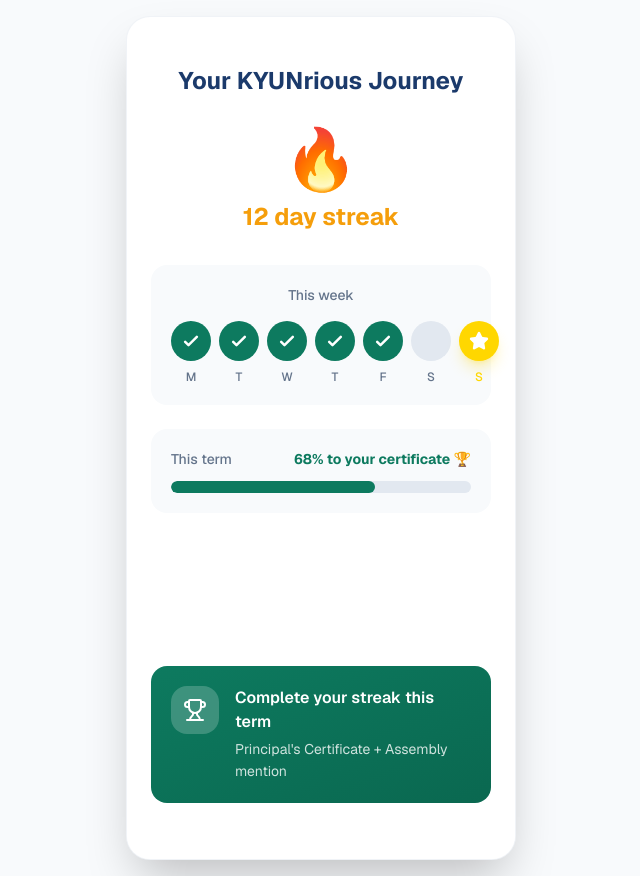
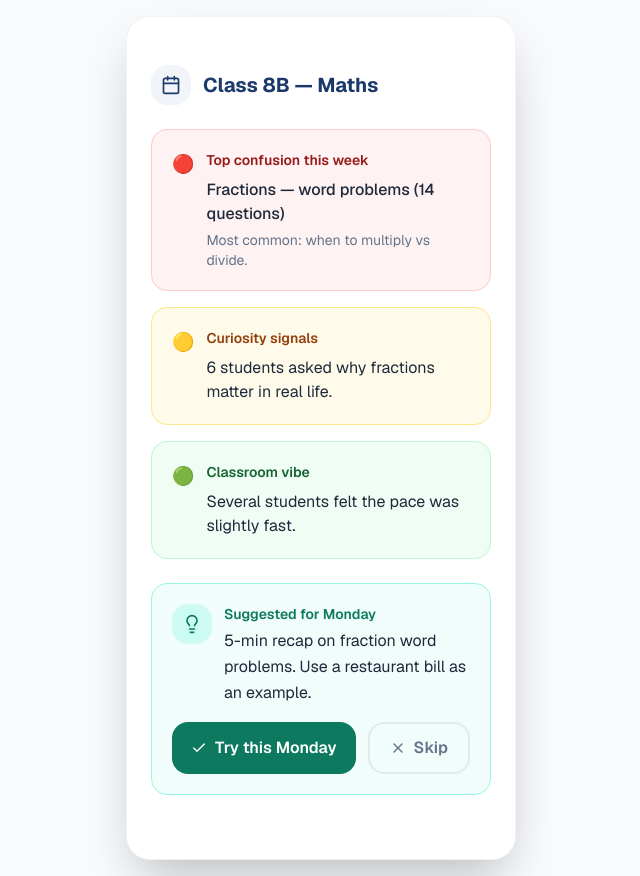
Before and after one commit to Ketan411/v0-kyunrious-app-screen, a Next.js app: page / in a window 1280 px wide. Shown: the whole page, without its empty margins (319-959 px from the left). Built offline with nearby package versions, Linux system fonts and the light colour scheme.

Commit message:
feat: revamp JourneyScreen to TeacherDashboard with new UI elements

```diff
--- a/app/page.tsx
+++ b/app/page.tsx
@@ -1,94 +1,100 @@
-import { Trophy, Star } from "lucide-react"
+import { Calendar, Lightbulb, Check, X } from "lucide-react"
 
-export default function JourneyScreen() {
-  const weekDays = [
-    { day: "M", completed: true },
-    { day: "T", completed: true },
-    { day: "W", completed: true },
-    { day: "T", completed: true },
-    { day: "F", completed: true },
-    { day: "S", completed: false },
-    { day: "S", isToday: true },
-  ]
-
-  const progressPercent = 68
-
+export default function TeacherDashboard() {
   return (
     <div className="min-h-screen bg-background flex items-center justify-center p-4">
       {/* Mobile Container */}
       <div className="w-[390px] h-[844px] bg-white rounded-3xl overflow-hidden shadow-2xl border border-border/50 flex flex-col">
 
+        {/* Header */}
+        <header className="px-6 pt-12 pb-6">
+          <div className="flex items-center gap-3">
+            <div className="w-10 h-10 bg-[#F1F5F9] rounded-xl flex items-center justify-center">
+              <Calendar className="w-5 h-5 text-[#1B3A6B]" />
+            </div>
+            <h1 className="text-[#1B3A6B] font-bold text-xl">
+              Class 8B — Maths
+            </h1>
+          </div>
+        </header>
+
         {/* Content Area */}
-        <main className="flex-1 px-6 pt-12 pb-6 flex flex-col">
+        <main className="flex-1 px-6 pb-6 flex flex-col gap-4 overflow-y-auto">
 
-          {/* Header */}
-          <h1 className="text-[#1B3A6B] font-bold text-2xl text-center mb-8">
-            Your KYUNrious Journey
-          </h1>
-
-          {/* Streak Section */}
-          <div className="flex flex-col items-center mb-8">
-            <span className="text-6xl mb-3" role="img" aria-label="flame">🔥</span>
-            <p className="text-[#F59E0B] font-bold text-2xl">12 day streak</p>
-          </div>
-
-          {/* Weekly Grid */}
-          <div className="bg-[#F8FAFC] rounded-2xl p-5 mb-6">
-            <p className="text-muted-foreground text-sm font-medium mb-4 text-center">This week</p>
-            <div className="flex justify-between items-center gap-2">
-              {weekDays.map((item, index) => (
-                <div key={index} className="flex flex-col items-center gap-2">
-                  <div
-                    className={`w-10 h-10 rounded-full flex items-center justify-center transition-all ${
-                      item.isToday
-                        ? "bg-[#FFD700] shadow-lg shadow-[#FFD700]/30"
-                        : item.completed
-                        ? "bg-[#0D7A5F]"
-                        : "bg-[#E2E8F0]"
-                    }`}
-                  >
-                    {item.isToday ? (
-                      <Star className="w-5 h-5 text-white fill-white" />
-                    ) : item.completed ? (
-                      <svg className="w-5 h-5 text-white" fill="none" viewBox="0 0 24 24" stroke="currentColor" strokeWidth={3}>
-                        <path strokeLinecap="round" strokeLinejoin="round" d="M5 13l4 4L19 7" />
-                      </svg>
-                    ) : null}
-                  </div>
-                  <span className={`text-xs font-medium ${item.isToday ? "text-[#FFD700]" : "text-muted-foreground"}`}>
-                    {item.day}
-                  </span>
-                </div>
-              ))}
+          {/* Red Card - Top Confusion */}
+          <div className="bg-[#FEF2F2] border border-[#FECACA] rounded-2xl p-5">
+            <div className="flex items-start gap-3">
+              <span className="text-lg">🔴</span>
+              <div className="flex-1">
+                <p className="text-[#991B1B] font-semibold text-sm mb-2">
+                  Top confusion this week
+                </p>
+                <p className="text-[#1E293B] font-medium text-base mb-1">
+                  Fractions — word problems (14 questions)
+                </p>
+                <p className="text-[#64748B] text-sm">
+                  Most common: when to multiply vs divide.
+                </p>
+              </div>
             </div>
           </div>
 
-          {/* Progress Section */}
-          <div className="bg-[#F8FAFC] rounded-2xl p-5 mb-6">
-            <div className="flex justify-between items-center mb-3">
-              <p className="text-muted-foreground text-sm font-medium">This term</p>
-              <p className="text-[#0D7A5F] font-bold text-sm">{progressPercent}% to your certificate 🏆</p>
-            </div>
-            <div className="w-full h-3 bg-[#E2E8F0] rounded-full overflow-hidden">
-              <div
-                className="h-full bg-[#0D7A5F] rounded-full transition-all duration-500"
-                style={{ width: `${progressPercent}%` }}
-              />
+          {/* Yellow Card - Curiosity Signals */}
+          <div className="bg-[#FFFBEB] border border-[#FDE68A] rounded-2xl p-5">
+            <div className="flex items-start gap-3">
+              <span className="text-lg">🟡</span>
+              <div className="flex-1">
+                <p className="text-[#92400E] font-semibold text-sm mb-2">
+                  Curiosity signals
+                </p>
+                <p className="text-[#1E293B] text-base">
+                  6 students asked why fractions matter in real life.
+                </p>
+              </div>
             </div>
           </div>
 
-          {/* Reward Card */}
-          <div className="bg-gradient-to-br from-[#0D7A5F] to-[#0A6850] rounded-2xl p-5 text-white mt-auto">
-            <div className="flex items-start gap-4">
-              <div className="w-12 h-12 bg-white/20 rounded-xl flex items-center justify-center flex-shrink-0">
-                <Trophy className="w-6 h-6 text-white" />
+          {/* Green Card - Classroom Vibe */}
+          <div className="bg-[#F0FDF4] border border-[#BBF7D0] rounded-2xl p-5">
+            <div className="flex items-start gap-3">
+              <span className="text-lg">🟢</span>
+              <div className="flex-1">
+                <p className="text-[#166534] font-semibold text-sm mb-2">
+                  Classroom vibe
+                </p>
+                <p className="text-[#1E293B] text-base">
+                  Several students felt the pace was slightly fast.
+                </p>
+              </div>
+            </div>
+          </div>
+
+          {/* Suggestion Card */}
+          <div className="bg-[#F0FDFA] border border-[#99F6E4] rounded-2xl p-5 mt-2">
+            <div className="flex items-start gap-3 mb-4">
+              <div className="w-10 h-10 bg-[#CCFBF1] rounded-xl flex items-center justify-center flex-shrink-0">
+                <Lightbulb className="w-5 h-5 text-[#0D7A5F]" />
               </div>
               <div className="flex-1">
-                <p className="font-semibold text-base mb-1">Complete your streak this term</p>
-                <p className="text-white/80 text-sm leading-relaxed">
-                  {"Principal's Certificate + Assembly mention"}
+                <p className="text-[#0D7A5F] font-semibold text-sm mb-1">
+                  Suggested for Monday
+                </p>
+                <p className="text-[#1E293B] text-base leading-relaxed">
+                  5-min recap on fraction word problems. Use a restaurant bill as an example.
                 </p>
               </div>
+            </div>
+
+            {/* Action Buttons */}
+            <div className="flex gap-3">
+              <button className="flex-1 bg-[#0D7A5F] hover:bg-[#0A6850] text-white font-semibold py-3 px-4 rounded-xl transition-colors flex items-center justify-center gap-2">
+                <Check className="w-4 h-4" />
+                Try this Monday
+              </button>
+              <button className="px-5 py-3 border-2 border-[#E2E8F0] text-[#64748B] font-semibold rounded-xl hover:bg-[#F8FAFC] transition-colors flex items-center justify-center gap-2">
+                <X className="w-4 h-4" />
+                Skip
+              </button>
             </div>
           </div>
 
```
